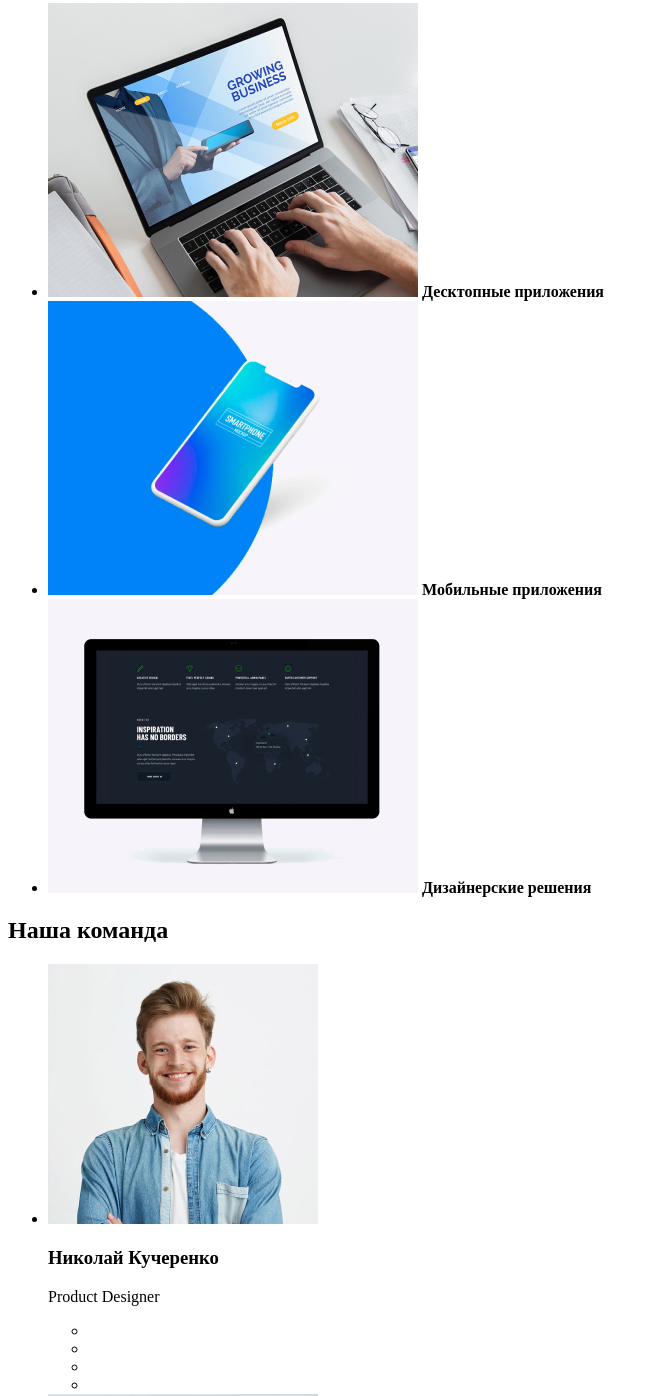
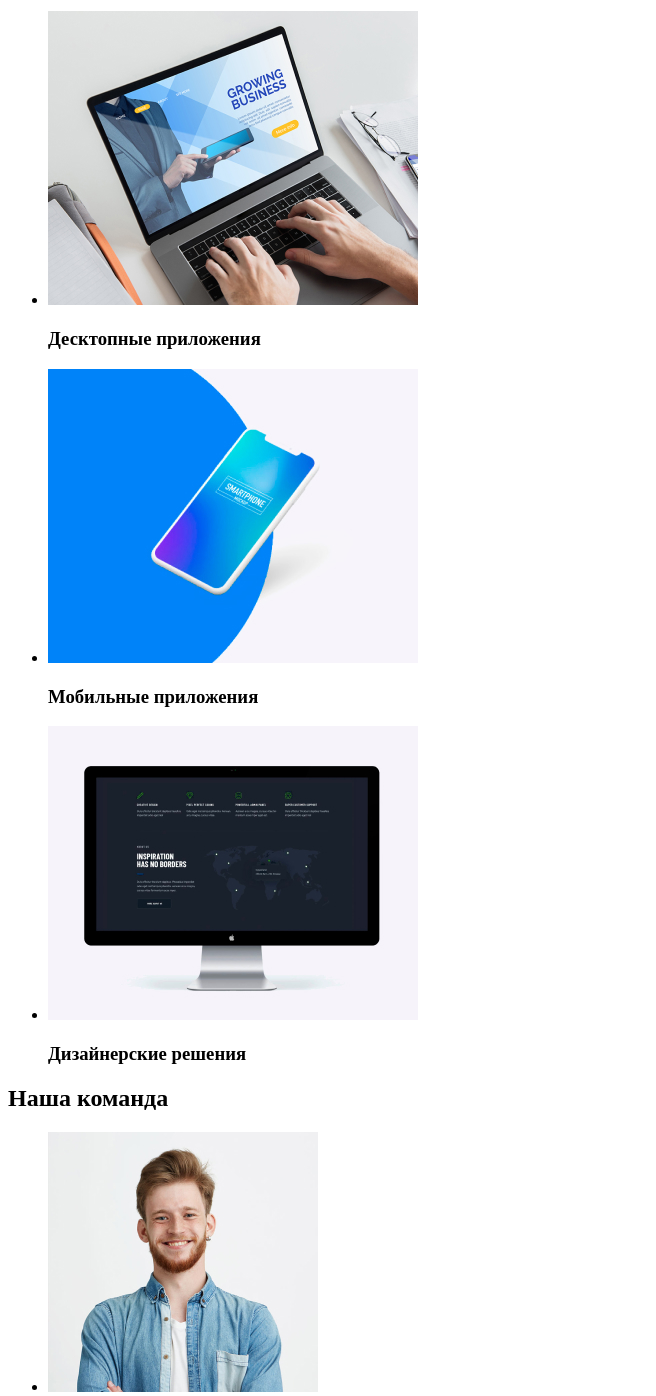
Before and after one commit to Yehor-Rudzinskyi/goit-markup-hw-01, a plain HTML site: page index.html in a window 1280 px wide. Shown: the part 601-1997 px from the top of the page, without its empty margins (0-656 px from the left). Drawn offline with Linux system fonts and the light colour scheme.

Commit message:
Правочки-поправочки
Лого забранно из списка. Ключевые фразы взяты в абзац

```diff
--- a/index.html
+++ b/index.html
@@ -10,10 +10,8 @@
     <!-- Шапка с навигацией -->
     <header>
       <nav>
+        <a href="" lang="en"> <span>Web</span> Studio</a>
         <ul>
-          <li>
-            <a href="" lang="en"> <span>Web</span> Studio</a>
-          </li>
           <li><a href="">Студия</a></li>
           <li><a href="">Портфолио</a></li>
           <li><a href="">Контакты</a></li>
@@ -77,7 +75,7 @@
               width="370"
               height="294"
             />
-            <b>Десктопные приложения</b>
+            <h3>Десктопные приложения</h3>
           </li>
           <li>
             <img
@@ -86,7 +84,7 @@
               width="370"
               height="294"
             />
-            <b>Мобильные приложения</b>
+            <h3>Мобильные приложения</h3>
           </li>
           <li>
             <img
@@ -95,7 +93,7 @@
               width="370"
               height="294"
             />
-            <b>Дизайнерские решения</b>
+            <h3>Дизайнерские решения</h3>
           </li>
         </ul>
       </section>
```
